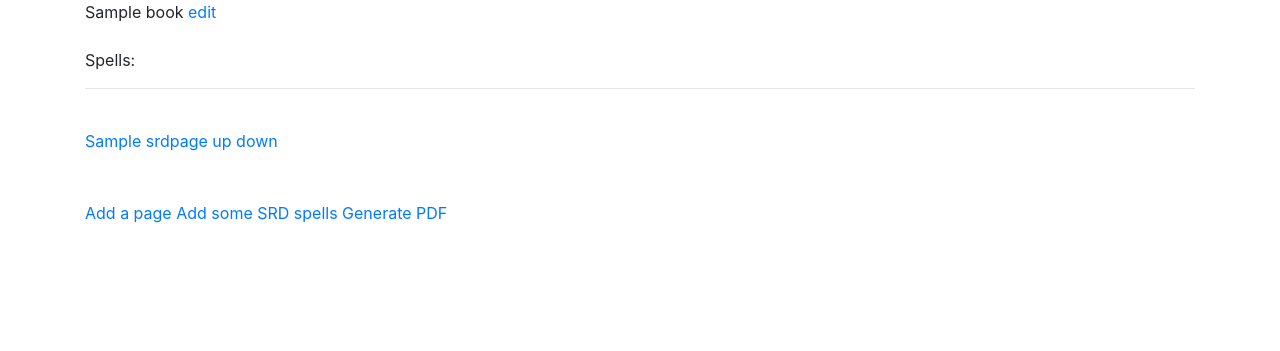
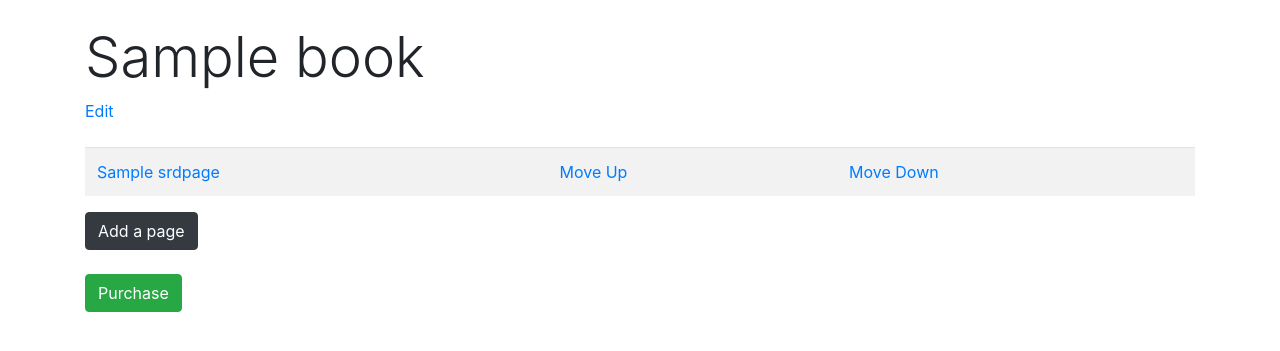
Before and after one commit to raph714/spellbooks, a Django app: page /books/1/ in a window 1280 px wide. Shown: the part 56-407 px from the top of the page. Run offline with Django 3.2, Linux system fonts and the light colour scheme; tables that the repository leaves empty hold one stand-in row (values such as "Sample post"); some libraries are stand-ins or nearby versions.

Commit message:
A bit more style.

```diff
--- a/opusTomes/accounts/templates/registration/signup.html
+++ b/opusTomes/accounts/templates/registration/signup.html
@@ -4,8 +4,11 @@
 
 {% load crispy_forms_tags %}
 
+{% block header %}
+Sign up
+{% endblock %}
+
 {% block content %}
-  <h2>Sign up</h2>
   <form method="post">
     {% csrf_token %}
     {{ form|crispy }}
--- a/opusTomes/books/templates/books/detail.html
+++ b/opusTomes/books/templates/books/detail.html
@@ -2,18 +2,34 @@
 
 {% block title %}{{book.title}}{% endblock %}
 
+{% block header %}
+{{ book.title }}
+{% endblock %}
+
 {% block content %}
-{{ book.title }} <a href="{% url 'book_edit' book.id %}">edit</a>
+<a href="{% url 'book_edit' book.id %}">Edit</a>
 <br>
 <br>
-Spells:
-<hr>
-<br>
-{% for page in pages.all %}
-	<a href="{% url 'dnd_page_edit' page.id %}">{{page.title}}</a> <a href="{% url 'dnd_page_order_up' page.id %}">up</a> <a href="{% url 'dnd_page_order_down' page.id %}">down</a><br>
-{% endfor %}
+
+<table class="table table-striped">
+	<tbody>
+		{% for page in pages.all %}
+			<tr>
+				<td>
+					<a href="{% url 'dnd_page_edit' page.id %}">{{page.title}}</a>
+				</td>
+				<td>
+					<a href="{% url 'dnd_page_order_up' page.id %}">Move Up</a>
+				</td>
+				<td>
+					<a href="{% url 'dnd_page_order_down' page.id %}">Move Down</a>
+				</td>
+			</tr>
+	    {% endfor %}
+	</tbody>
+</table>
+
+<a href="{% url 'dnd_page_create' book.id %}" class="btn btn-dark">Add a page</a>
 <br><br>
-<a href="{% url 'dnd_page_create' book.id %}">Add a page</a>
-<a href="{% url 'srd_page_select' book.id %}">Add some SRD spells</a>
-<a href="{% url 'book_generate_pdf' book.id %}">Generate PDF</a>
+<a href="{% url 'book_generate_pdf' book.id %}" class="btn btn-success">Purchase</a>
 {% endblock %}
--- a/opusTomes/templates/base.html
+++ b/opusTomes/templates/base.html
@@ -43,9 +43,10 @@
       </div>
     </nav>
 
-    <div class="container">
+    <div class="container mt-4">
+      <h1 class="display-4">{% block header %}{% endblock %}</h1>
       {% block content %}
-        {% endblock %}
+      {% endblock %}
     </div>
   </div>
 
```
Also changed, not shown: opusTomes/books/templates/books/create.html (+8 -3 lines), opusTomes/books/templates/books/index.html (+18 -7 lines), opusTomes/books/templates/pages/dnd_page_create.html (+8 -3 lines).
